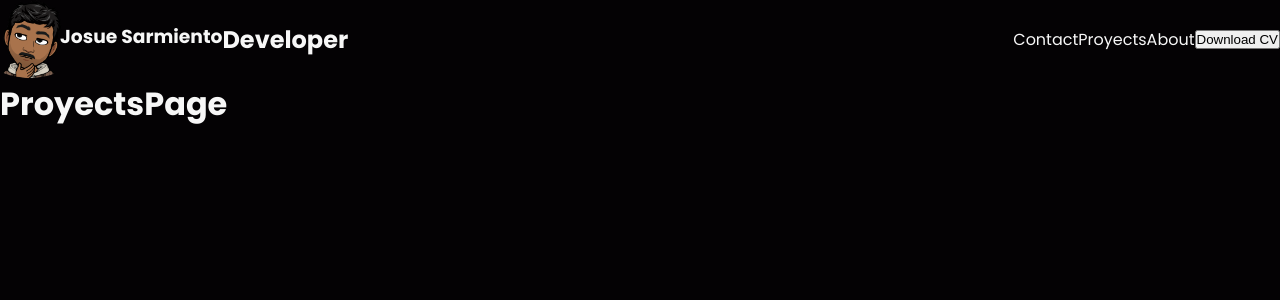
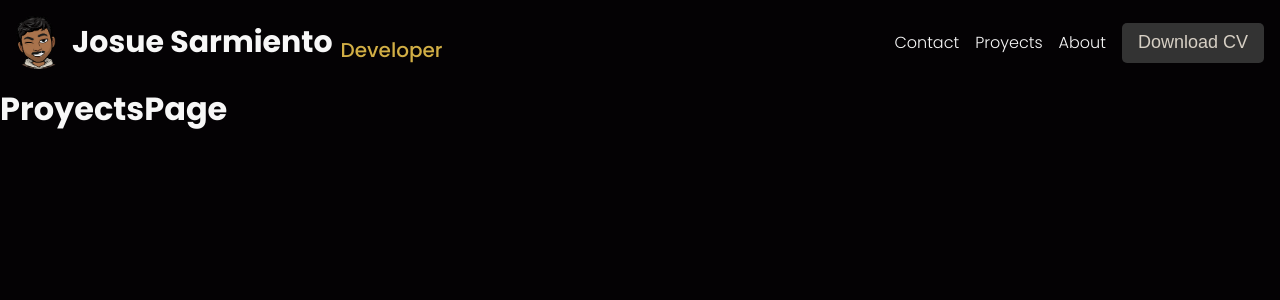
Before and after one commit to josuesss72/PortafolioMe, a React (Vite) app: page /proyects in a window 1280 px wide. Shown: the top 300 px of the page. Built offline with nearby package versions, Linux system fonts and the light colour scheme.

Commit message:
josue sarmiento => process... header

```diff
--- a/src/components/layout/components/header/Header.jsx
+++ b/src/components/layout/components/header/Header.jsx
@@ -10,8 +10,8 @@ const Header = () => {
       <section className={styles.containerLogo}>
         <EmojiMe/>
         <article className={styles.containerName}>
-          <h1>Josue Sarmiento</h1>
-          <h2>Developer</h2>
+          <h1 className={styles.title}>Josue Sarmiento</h1>
+          <h2 className={styles.subtitle}>Developer</h2>
         </article>
       </section>
       <section className={styles.containerNavigation}>
--- a/src/components/layout/components/header/Header.module.css
+++ b/src/components/layout/components/header/Header.module.css
@@ -3,22 +3,53 @@
    display: flex;
    justify-content: space-between;
    align-items: center;
+   padding: var(--prymary-padding);
 }
 
 .containerLogo {
    display: flex;
    align-items: center;
+   gap: var(--prymary-padding);
 }
 
 .containerName {
    display: flex;
+   gap: var(--line-spacing-light);
+}
+
+.title {
+   font-size: 30px;
+   font-weight: bold;
+}
+
+.subtitle {
+   font-size: 20px;
+   font-weight: 500;
+   color: var(--primary-500-color);
+   margin-top: auto;
 }
 
 .containerNavigation {
    display: flex;
    align-items: center;
+   gap: var(--prymary-padding);
 }
 
 .containerUl {
    display: flex;
+   gap: var(--prymary-padding);
 }
+
+.item {
+   font-weight: 300;
+}
+
+.button {
+   padding: var(--padding-buttton);
+   border-radius: 5px;
+   font-size: 18px;
+   border: 0;
+   color: var(--white-500-color);
+   box-shadow: none;
+   background-color: var(--background-400-color);
+}
--- a/src/components/layout/components/header/components/emojiMe/EmojiMe.module.css
+++ b/src/components/layout/components/header/components/emojiMe/EmojiMe.module.css
@@ -1,7 +1,7 @@
 .containerImage {
    display: flex;
    position: relative;
-   width: 60px;
+   width: 40px;
 }
 
 .image {
--- a/src/index.css
+++ b/src/index.css
@@ -28,7 +28,12 @@
 
     --text-title: 96px;
     --text-subtitle: 48px;
-    --text-h3: 40px
+    --text-h3: 40px;
+
+    --line-spacing-light: 0.5rem;
+
+    --prymary-padding: 1rem;
+    --padding-buttton: 0.6rem 1rem 0.6rem 1rem;
 }
 
 * {
```
